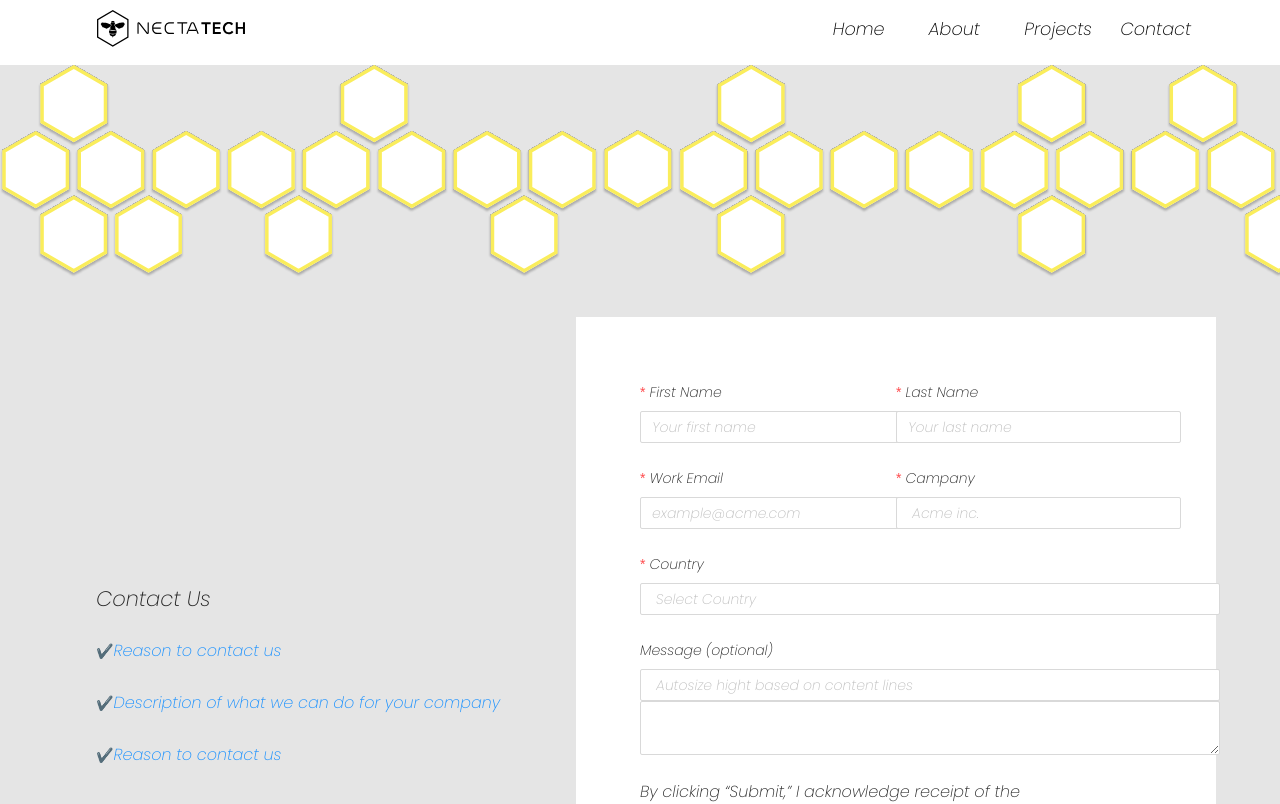
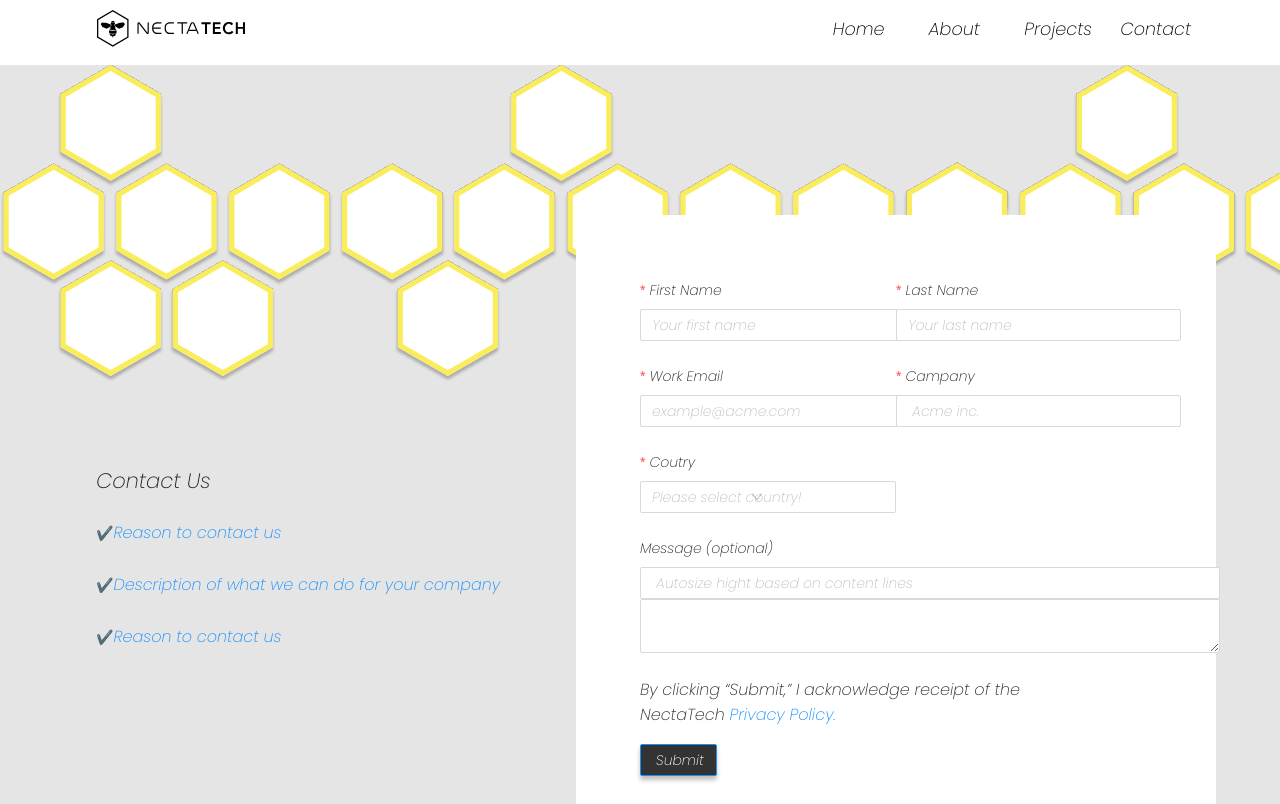
Before and after one commit to kaygeek/NectaTech, a React (Create React App) app: page /Contact in a window 1280 px wide. Shown: the top 804 px of the page. Built offline with nearby package versions, Linux system fonts and the light colour scheme.

Commit message:
semi final submission 2

```diff
--- a/src/components/pages/about/CardEntry.jsx
+++ b/src/components/pages/about/CardEntry.jsx
@@ -24,13 +24,15 @@ const CardFrame = styled(Card)`
 
 `
 const CardImage = styled.img`
+ position: relative;
+ margin-top: 3rem;
  width: 200px;
  height: 200px;
 
 `
 const CardContent = styled.div`
  position: relative;
- top: -18rem;
+ top: -20rem;
  margin-left: 11rem;
  margin-right: 2rem;
  margin-top: 2rem;
--- a/src/components/pages/concact/Contact.js
+++ b/src/components/pages/concact/Contact.js
@@ -2,16 +2,16 @@ import React from "react";
 import Vector from "./contacts_imgs/Vector.svg";
 import { Link } from "react-router-dom";
 import styled from "styled-components";
-import { Form, Input, Button } from 'antd';
+import { Form, Input, Button, Select } from 'antd';
 import { Row, Col } from "antd";
 import 'antd/dist/antd.css';
 
 
-const Body = styled.div`
+const Frame = styled.div`
  position:relative;
  background-color: #E5E5E5;
  width: 100%;
- height:auto;
+ height:1020px;
 `
 
 
@@ -22,7 +22,7 @@ const VectorDiv = styled.div`
 
 const FormBody = styled.div`
  position:relative;
- top: -14rem;
+ top: -27rem;
  width: 50%;
  padding: 4rem;
  margin-top: 4rem;
@@ -46,7 +46,7 @@ const PrivacyLink = styled(Link)`
 
 const Content = styled.div`
  position: relative;
- top: 19rem;
+ top: 5rem;
  margin-left: 6rem;
  list-style: none;
 
@@ -83,8 +83,12 @@ const validateMessages = {
   types: {
     email: '${label} is not a valid email!',
     number: '${label} is not a valid number!',
+    country: '${label} Please select country!'
   }
 };
+
+const { Option } = Select;
+
 
 
 const MyButton = styled(Button)`
@@ -109,9 +113,9 @@ const Contact = () => {
   };
 
   return (
-    <Body className="contacts-body">
+    <Frame className="contacts-body">
       <VectorDiv>
-      <img src={Vector} alt="vector" style={{position:"reletive", width:"200%",}} />
+      <img src={Vector} alt="vector" style={{position:"reletive", width:"300%",}} />
       </VectorDiv>
 
 
@@ -201,18 +205,19 @@ const Contact = () => {
         </Row>
 
         <Col>
+
+
+
+        {/* /////////////////////// */}
           <Form.Item
-            name={['user', 'country']}
-            label="Country"
-            rules={[
-              {
-                required: true,
-                type: 'email',
-              },
-            ]}
-            style={{width:"1160px" ,marginRight:"1rem",}}
-          >
-             <Input placeholder=" Select Country" />
+            name={["user","coutry"]}
+            label="Coutry"
+            rules={[{ required: true, message: 'Please select country!' }]} >
+              <Select placeholder="Please select country!">
+                <Option value="male">Male</Option>
+                  <Option value="female">Female</Option>
+                <Option value="other">Other</Option>
+              </Select>
           </Form.Item>
 
           <Form.Item name={['user', 'introduction']} label="Message (optional)" style={{width:"1160px" ,marginRight:"2rem",}}>
@@ -236,7 +241,7 @@ const Contact = () => {
       </FormBody>
 
 
-    </Body>
+    </Frame>
   )
 }
 
--- a/src/components/pages/home/Home.js
+++ b/src/components/pages/home/Home.js
@@ -12,9 +12,7 @@ function Home() {
     <div className="home-body">
       <img className="nav-vector" src={vector} alt=" nav vector" />
 
-
       <HomeCarousel />
-
       <div className="home_description">
         <p className="paragraph-1">
           We get super excited when we can provide complete transparency and accountability in our
@@ -24,8 +22,6 @@ function Home() {
           NectaTech  understands the value of a business' personal flavour and flair. We leverage
           tried and tested software components that we’ve built, enabling your business’ unique spark to truly scale digitally.
         </p>
-
-
         <div className="home-container">
           <BtnDiscussYourProjectWithUsHome />
           <BtnViewOurProjectsHome />
--- a/src/components/pages/home/homeStyle.css
+++ b/src/components/pages/home/homeStyle.css
@@ -38,6 +38,7 @@
   .home_description p {
     width: 90%;
     left:6%;
+    line-height: 158%;
   }
 }
 
--- a/src/components/pages/projects/BloomWeddings.js
+++ b/src/components/pages/projects/BloomWeddings.js
@@ -49,7 +49,7 @@ const Logo = styled.img`
 position: relative;
 top: -60px;
 margin-left: 14rem;
-width: 417.92px;
+width: 400px;
 padding-bottom: 0px;
 
 `
@@ -106,7 +106,7 @@ function BloomWeddings() {
   return (
 
 
-<Frame>
+    <Frame>
       <Projects />
       <TopVector>
         <img src={Group73} alt="vector" />
--- a/src/components/pages/projects/Necta.js
+++ b/src/components/pages/projects/Necta.js
@@ -45,9 +45,8 @@ p{
 const Logo = styled.img`
 position: relative;
 top: -30px;
-margin-left: 7rem;
-width: 380px;
-height: 80px;
+margin-left: 14rem;
+width: 300px;
 padding-bottom: 2rem;
 
 `
--- a/src/components/pages/projects/NectaTrack.js
+++ b/src/components/pages/projects/NectaTrack.js
@@ -46,9 +46,8 @@ p{
 const Logo = styled.img`
 position: relative;
 top: -40px;
-margin-left: 11rem;
-width: 350px;
-height: 80px;
+margin-left: 14rem;
+width: 300px;
 padding-bottom: 2rem;
 
 `
@@ -59,7 +58,7 @@ const ImageContainer = styled.div`
   top: -3rem;
   display: flex;
   margin-top: 10rem;
-  margin-left: 13rem;
+  margin-left: 14rem;
   margin-right: 13rem;
   margin-bottom: 4rem;
 
--- a/src/components/pages/projects/PlayPro.js
+++ b/src/components/pages/projects/PlayPro.js
@@ -23,10 +23,10 @@ const TopVector = styled.div`
 
 const Logo = styled.img`
   position: relative;
-  top: -80px;
-  margin-left: 200px;
-  width: 350px;
-  height: 80px;
+  top: -64px;
+  margin-left: 14rem;
+  width: 300px;
+
 `
 const ContentContainer = styled.div`
 width: 100%;
@@ -56,7 +56,7 @@ const ImageContainer = styled.div`
   top: -3rem;
   display: flex;
   margin-top: 10rem;
-  margin-left: 13rem;
+  margin-left: 15rem;
   margin-right: 13rem;
   margin-bottom: 4rem;
 
```
Lines whose indentation alone changed are shown as unchanged.
